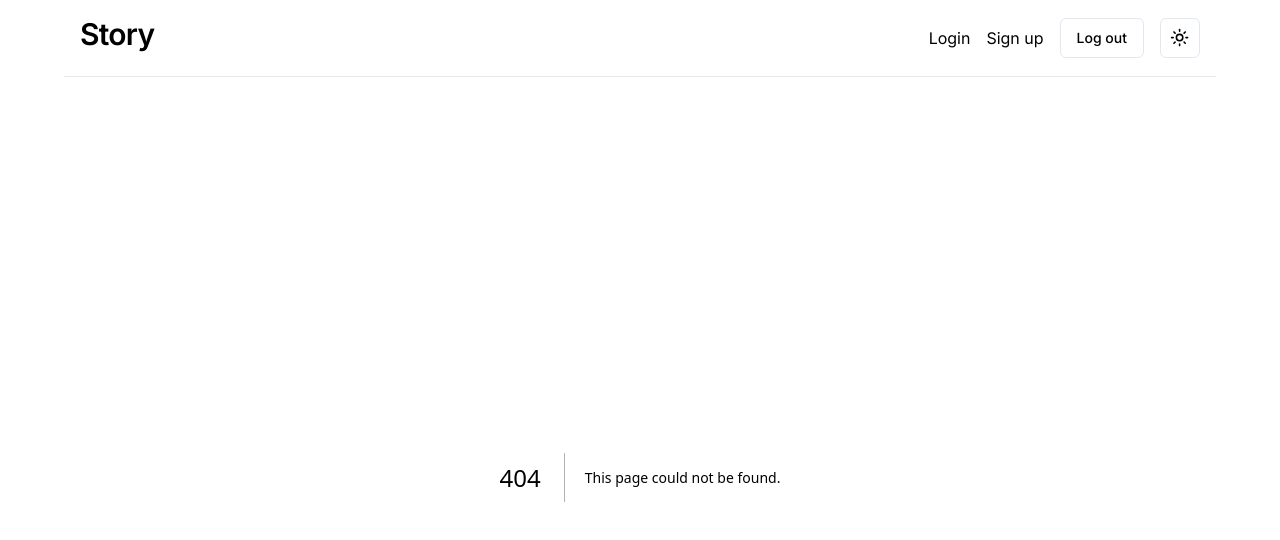
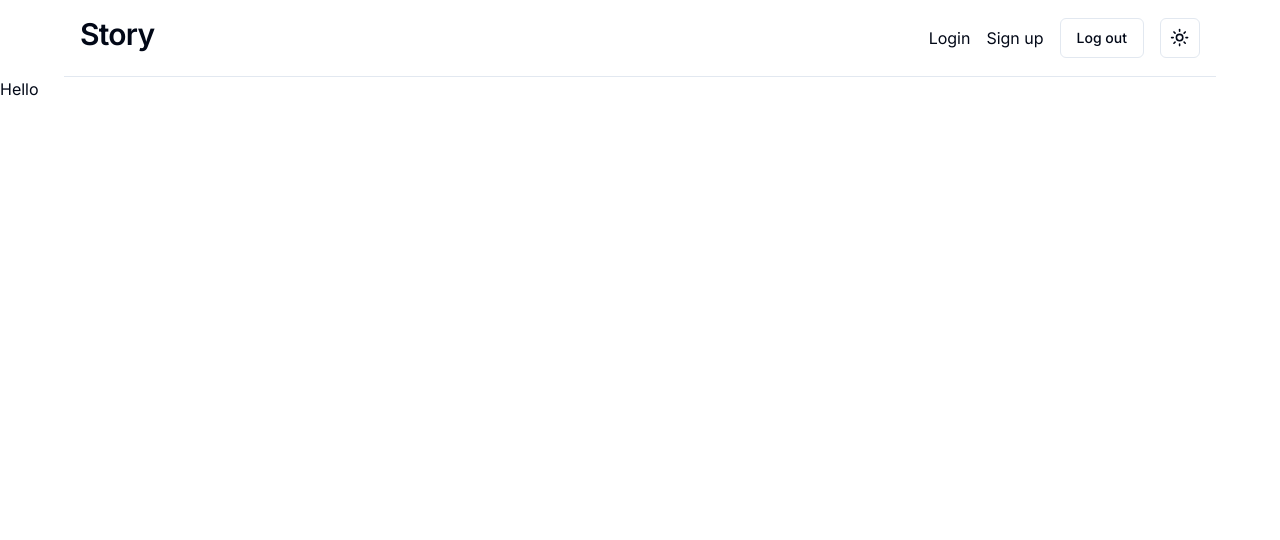
Before and after one commit to MahendraDani/supabase-hackathon, a Next.js app: page /hello in a window 1280 px wide. Before the commit this address had no page. Shown: the top 540 px of the page. Built offline with nearby package versions, Linux system fonts and the light colour scheme.

Commit message:
test: testing new setup

```diff
--- /dev/null
+++ b/src/app/hello/page.tsx
@@ -0,0 +1,6 @@
+const TestPage = () => {
+  return (
+    <div>Hello</div>
+  )
+}
+export default TestPage;
```
